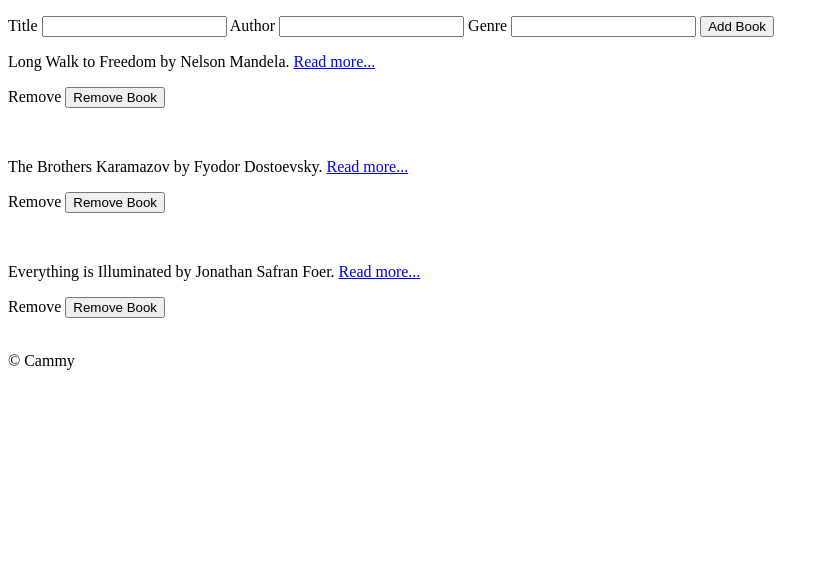
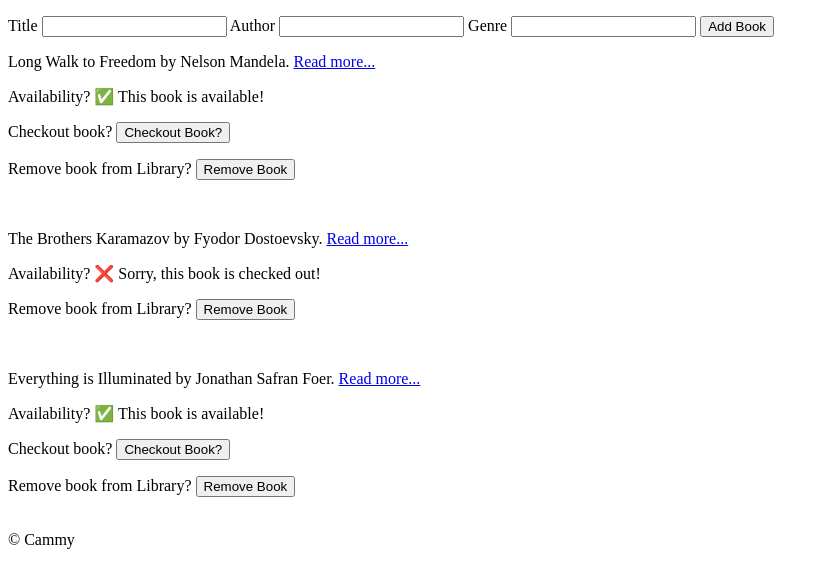
Before and after one commit to cjsarab/flask_library_books, a Flask app: page /books in a window 1280 px wide. Shown: the part 26-614 px from the top of the page, without its empty margins (0-829 px from the left). Run offline with Flask 2, Linux system fonts and the light colour scheme.

Commit message:
Added check out button

```diff
--- a/controllers/controller.py
+++ b/controllers/controller.py
@@ -28,3 +28,8 @@ def add_book():
 def remove_book(title):
     remove_book_by_title(title)
     return redirect('/books')
+
+@app.route('/books/checkout/<title>', methods = ['POST'])
+def checkout_book(title):
+    checkout_book_by_title(title)
+    return redirect('/books')
--- a/models/book.py
+++ b/models/book.py
@@ -1,5 +1,9 @@
+from tabnanny import check
+
+
 class Book:
-    def __init__(self, title, author, genre):
+    def __init__(self, title, author, genre, checked_out):
         self.title = title
         self.author = author
         self.genre = genre
+        self.checked_out = checked_out
--- a/models/book_list.py
+++ b/models/book_list.py
@@ -1,8 +1,8 @@
 from models.book import Book
 
-book1 = Book("Long Walk to Freedom", "Nelson Mandela", "Autobiography")
-book2 = Book("The Brothers Karamazov", "Fyodor Dostoevsky", "Novel")
-book3 = Book("Everything is Illuminated", "Jonathan Safran Foer", "Novel")
+book1 = Book("Long Walk to Freedom", "Nelson Mandela", "Autobiography", False)
+book2 = Book("The Brothers Karamazov", "Fyodor Dostoevsky", "Novel", True)
+book3 = Book("Everything is Illuminated", "Jonathan Safran Foer", "Novel", False)
 
 books = [book1, book2, book3]
 
@@ -17,3 +17,12 @@ def remove_book_by_title(book_title):
             break
 
     books.remove(book_to_delete)
+
+def checkout_book_by_title(book_title):
+    book_to_checkout = None
+    for book in books:
+        if book.title == book_title:
+            book_to_checkout = book
+            break
+
+    book.checked_out=True
--- a/templates/index.html
+++ b/templates/index.html
@@ -24,9 +24,25 @@
     <p>
         {{ book.title }} by {{ book.author }}. <a href="http://127.0.0.1:4999/books/{{books.index(book)}}">  Read more...</a>
     </p>
+    <p>Availability?
+
+        {% if book.checked_out %}
+        &#10060;  Sorry, this book is checked out!
+
+        {% else %}
+        &#9989; This book is available!
+
+        <form action="/books/checkout/{{ book.title }}" method="post">
+
+            <label for="checkout_book">Checkout book?</label>
+            <input type="submit" value="Checkout Book?">
+        </form>
+        {% endif %}
+
+    </p>
     <form action="/books/delete/{{ book.title }}" method="post">
 
-        <label for="delete_book">Remove</label>
+        <label for="delete_book">Remove book from Library? </label>
         <input type="submit" value="Remove Book">
 
     </form>
```
